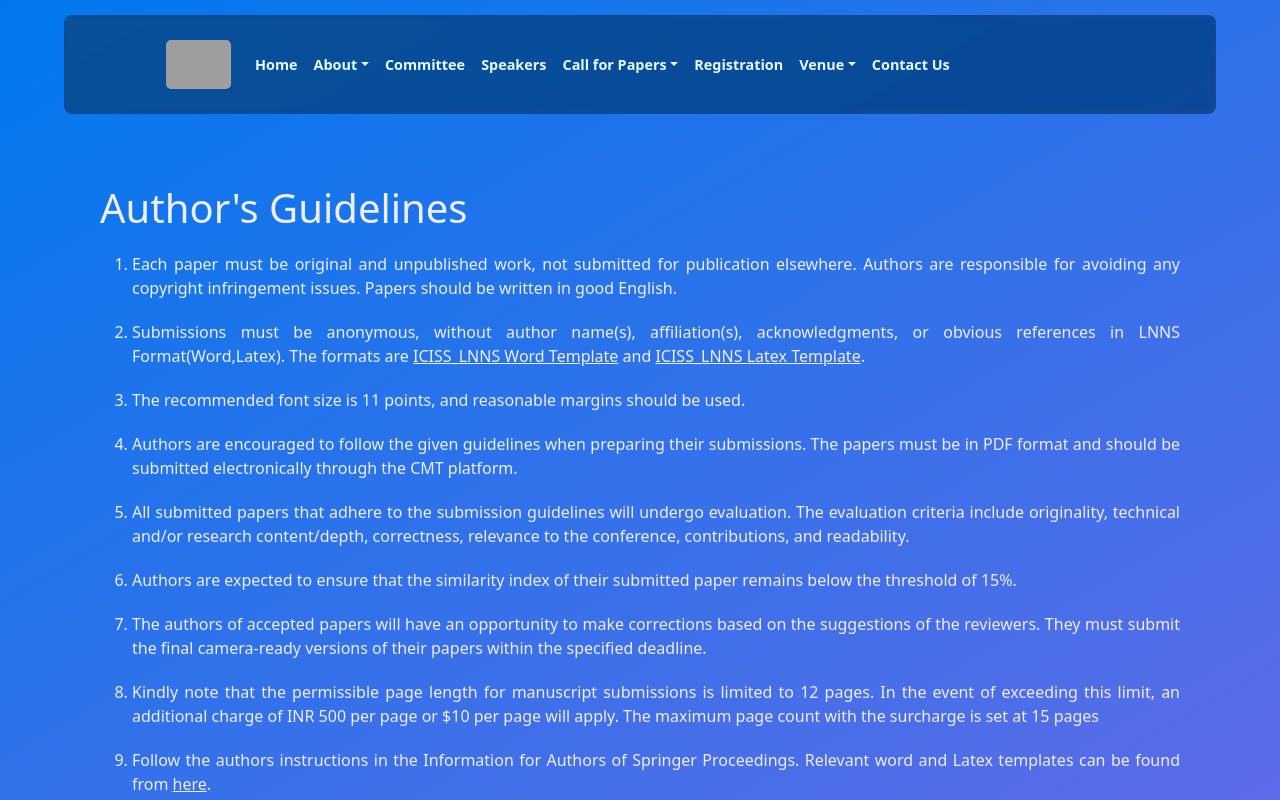
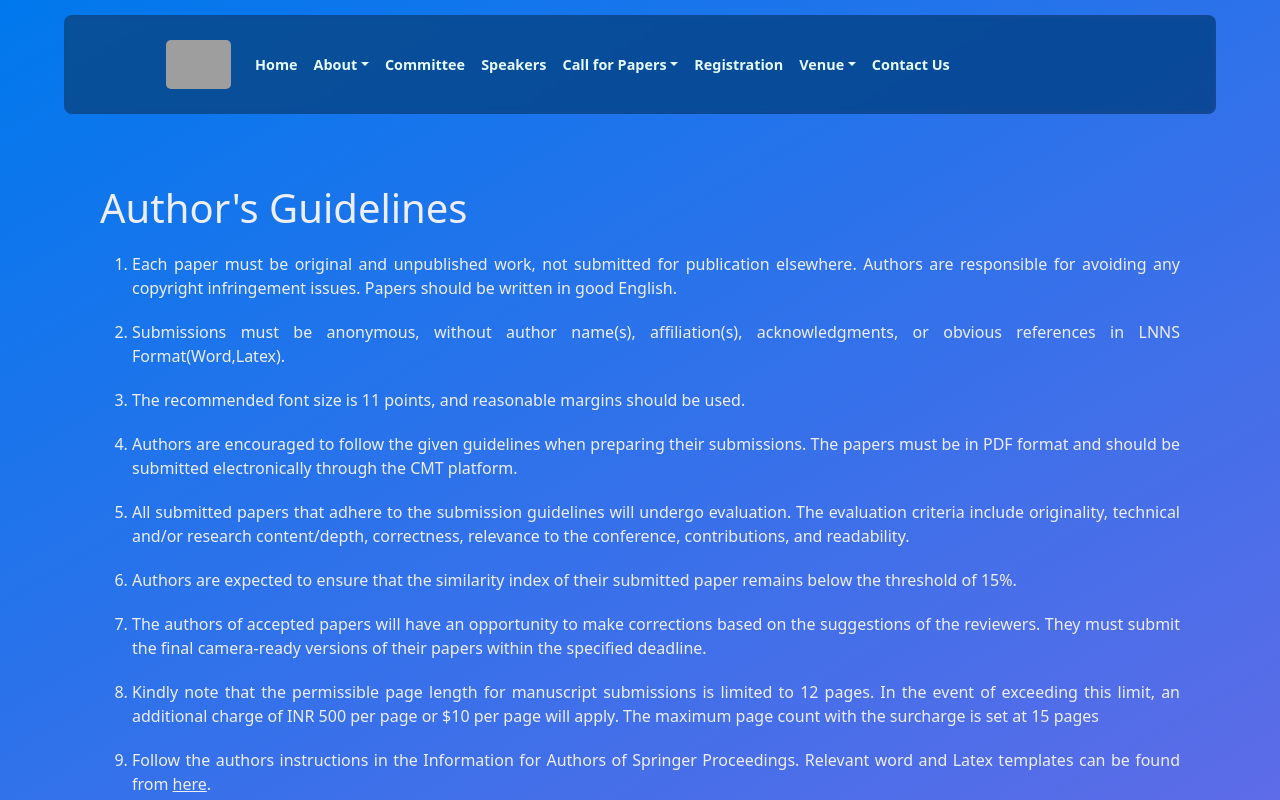
Before and after one commit to techlism/ICISS-2024-Website, a React (Create React App) app: page /guidelines in a window 1280 px wide. Shown: the top 800 px of the page. Built offline with nearby package versions, Linux system fonts and the light colour scheme; grey boxes are pictures that could not be loaded; a web font is replaced by a local one.

Commit message:
removed redundant template links

```diff
--- a/src/components/pages/GuidelinesPage.jsx
+++ b/src/components/pages/GuidelinesPage.jsx
@@ -8,7 +8,7 @@ const GuidelinesPage = ()=>{
                     Each paper must be original and unpublished work, not submitted for publication elsewhere. Authors are responsible for avoiding any copyright infringement issues. Papers should be written in good English.
                 </li>
                 <li>
-                    Submissions must be anonymous, without author name(s), affiliation(s), acknowledgments, or obvious references in LNNS Format(Word,Latex). The formats are <a href="">ICISS_LNNS Word Template</a> and <a href="">ICISS_LNNS Latex Template</a>.
+                    Submissions must be anonymous, without author name(s), affiliation(s), acknowledgments, or obvious references in LNNS Format(Word,Latex).
                 </li>
                 <li>
                      The recommended font size is 11 points, and reasonable margins should be used.
```
